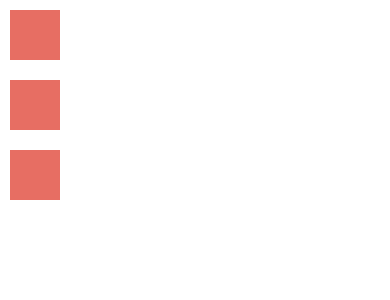
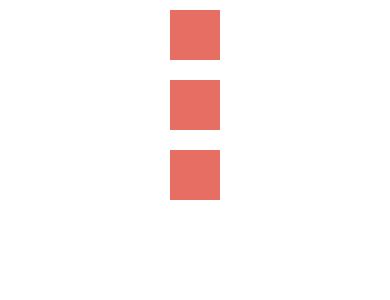
Before and after one commit to CuneytYilmaz/flexbox-examples, a React Native app: screen / in a window 390 px wide. Shown: the top 300 px of the page. Built offline with nearby package versions, Linux system fonts and the light colour scheme.

Commit message:
alignItems center added

```diff
--- a/App.js
+++ b/App.js
@@ -16,7 +16,7 @@ class FlexboxExamples extends Component {
 const styles = StyleSheet.create({
   container: {
     flex: 1,
-    alignItems: 'flex-start',
+    alignItems: 'center',
     //flexDirection: 'row'
   },
   box: {
```
